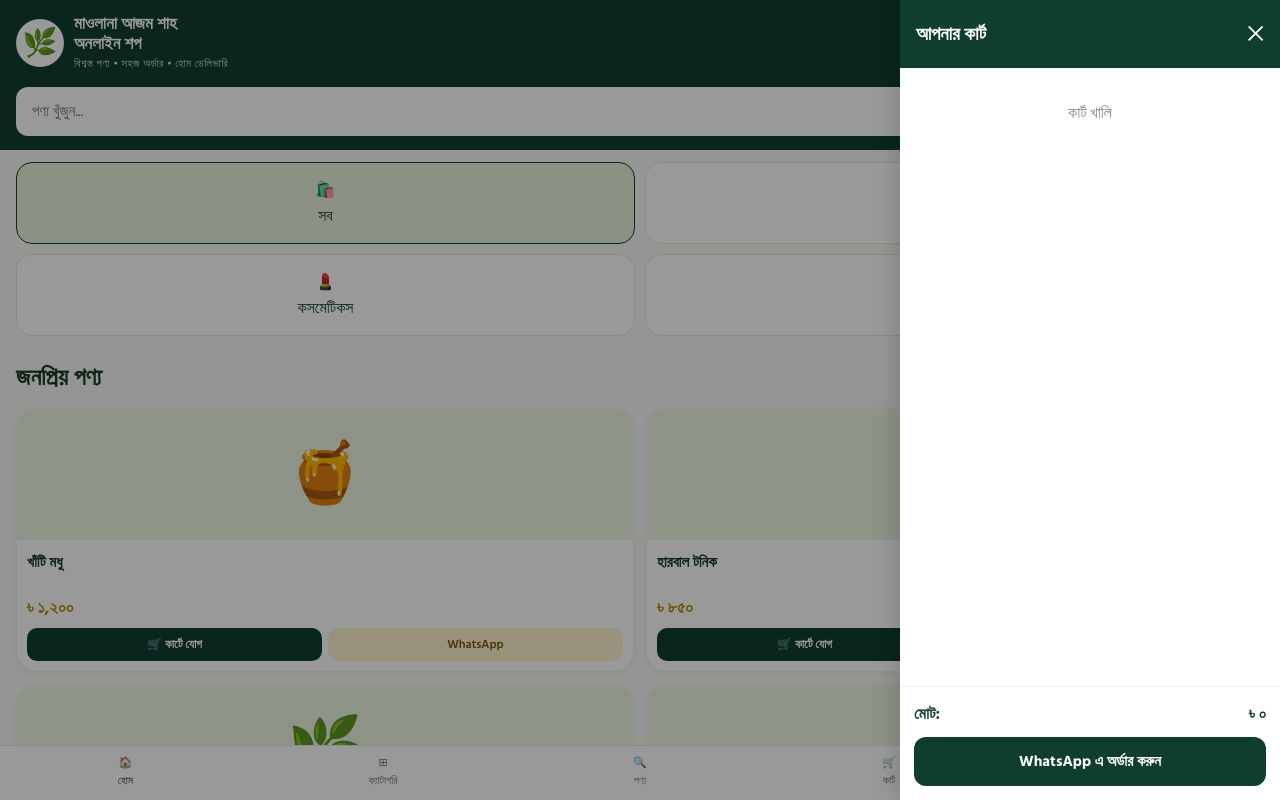
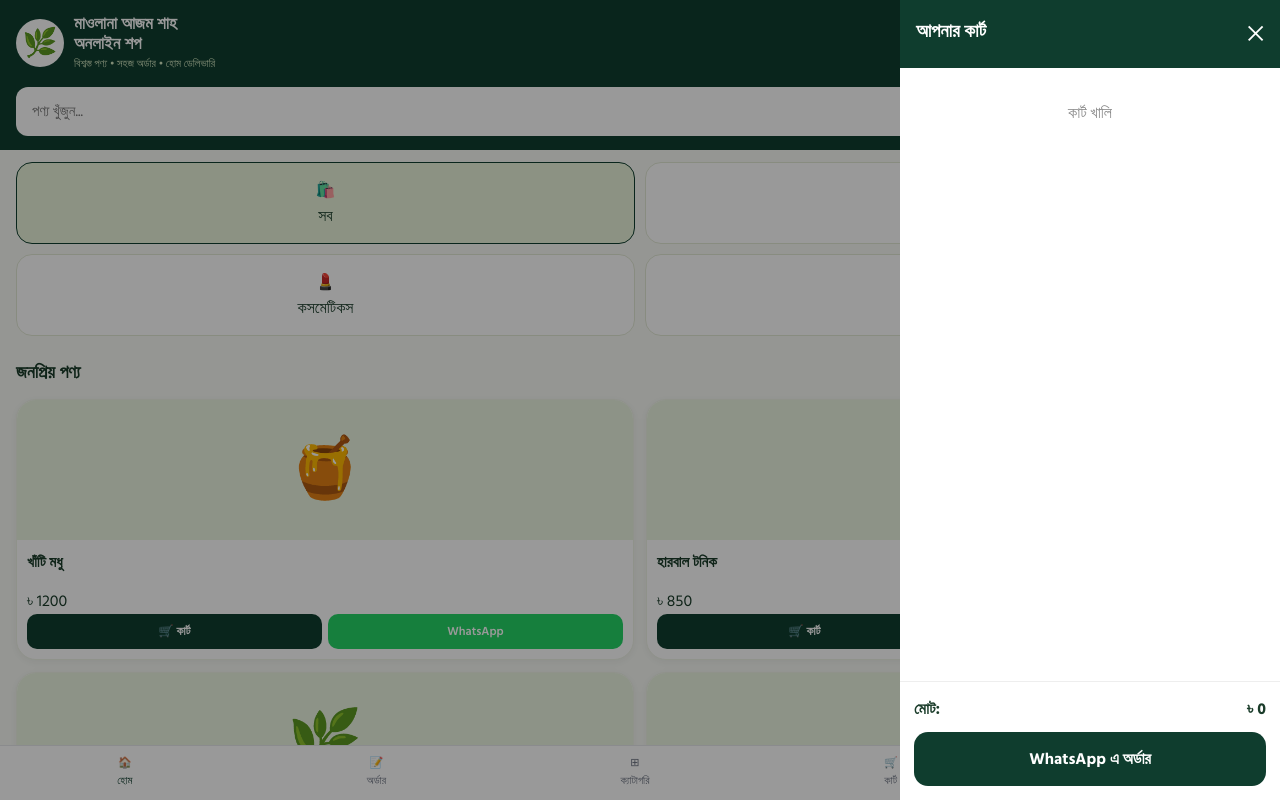
Before and after one commit to mdajomsah-cmd/azam-herbal, a plain HTML site: page index.html in a window 1280 px wide. Both pictures are taken after a click on the link "🛒 কার্ট". Shown: the top 800 px of the page. Drawn offline with Linux system fonts and the light colour scheme.

Commit message:
Update index.html

```diff
--- a/index.html
+++ b/index.html
@@ -7,77 +7,110 @@
 <link href="https://fonts.googleapis.com/css2?family=Hind+Siliguri:wght@400;500;600;700&display=swap" rel="stylesheet">
 <style>
 *{margin:0;padding:0;box-sizing:border-box;font-family:'Hind Siliguri',sans-serif}
-body{background:#f8faf5;color:#1a3c2a;padding-bottom:90px}
+body{background:#f8faf5;color:#1a3c2a;padding-bottom:80px}
 .header{background:#0f3d2e;color:white;padding:14px 16px;display:flex;justify-content:space-between;align-items:center;position:sticky;top:0;z-index:10}
 .logo{display:flex;gap:10px;align-items:center}
 .logo-icon{width:48px;height:48px;background:white;border-radius:50%;display:flex;align-items:center;justify-content:center;font-size:28px}
 .logo h1{font-size:17px;line-height:1.2;font-weight:700}
-.logo p{font-size:11px;color:#d4e8c2;letter-spacing:.5px}
+.logo p{font-size:11px;color:#d4e8c2}
 .cart-btn{background:#d4a017;color:white;border:none;width:58px;height:58px;border-radius:14px;display:flex;flex-direction:column;align-items:center;justify-content:center;font-weight:700;cursor:pointer}
-.search-bar{background:#0f3d2e;padding:0 16px 14px;display:flex;gap:0}
+.search-bar{background:#0f3d2e;padding:0 16px 14px;display:flex}
 .search-bar input{flex:1;padding:12px 16px;border-radius:12px 0 0 12px;border:none;outline:none;font-size:15px}
 .search-bar button{background:#d4a017;border:none;padding:0 18px;border-radius:0 12px 12px 0;font-size:18px;cursor:pointer}
 .categories{display:grid;grid-template-columns:1fr 1fr;gap:10px;padding:12px 16px}
 .cat-card{background:white;border:1.5px solid #e2e8d5;padding:14px;border-radius:16px;text-align:center;cursor:pointer}
 .cat-card.active{background:#e8f3d9;border-color:#0f3d2e}
 .products{display:grid;grid-template-columns:1fr 1fr;gap:12px;padding:6px 16px}
-.product-card{background:white;border-radius:20px;overflow:hidden;box-shadow:0 2px 10px rgba(0,0,0,.06);border:1px solid #eef2e6}
-.product-img{background:#eaf5e1;height:130px;display:flex;align-items:center;justify-content:center;font-size:60px;overflow:hidden}
-.product-info{padding:10px}
-.product-info h3{font-size:15px;font-weight:600;height:38px;overflow:hidden}
-.product-info .price{color:#b78a00;font-weight:700;font-size:17px;margin:6px 0}
-.btn-row{display:flex;gap:6px}
-.btn-cart{flex:1;background:#0f3d2e;color:white;border:none;padding:7px 6px;border-radius:10px;font-size:12px;font-weight:600;cursor:pointer}
-.btn-wa{flex:1;background:#fdf3d0;color:#7a5a00;border:none;padding:7px 6px;border-radius:10px;font-size:12px;font-weight:600;cursor:pointer}
+.product-card{background:white;border-radius:20px;overflow:hidden;box-shadow:0 2px 10px rgba(0,0,0,.06);border:1px solid #eef2e6;display:flex;flex-direction:column}
+.product-img{background:#eaf5e1;height:140px;display:flex;align-items:center;justify-content:center;font-size:60px}
+.product-info{padding:10px;flex:1;display:flex;flex-direction:column}
+.product-info h3{font-size:15px;font-weight:600;min-height:38px}
+.product-info.price{color:#b78a00;font-weight:700;font-size:17px;margin:6px 0}
+.btn-row{display:flex;gap:6px;margin-top:auto}
+.btn-cart{flex:1;background:#0f3d2e;color:white;border:none;padding:8px 4px;border-radius:10px;font-size:12px;font-weight:600;cursor:pointer}
+.btn-wa{flex:1;background:#25D366;color:white;border:none;padding:8px 4px;border-radius:10px;font-size:12px;font-weight:600;cursor:pointer}
+.order-section{background:white;margin:16px;border-radius:20px;padding:20px;box-shadow:0 4px 16px rgba(0,0,0,.06);border:1px solid #e5e7eb}
+.order-section h2{text-align:center;color:#0f3d2e;font-size:20px}
+.order-section.subtitle{text-align:center;color:#888;font-size:13px;margin-bottom:16px}
+.order-section input,.order-section textarea,.order-section select{width:100%;padding:12px 14px;border:1.5px solid #d6dbc9;border-radius:12px;outline:none;font-size:14px;margin-bottom:10px}
+.order-btn-big{width:100%;background:#25D366;color:white;border:none;padding:14px;border-radius:14px;font-weight:700;font-size:16px;cursor:pointer}
+#toast{position:fixed;bottom:90px;left:50%;transform:translateX(-50%);background:#0f3d2e;color:white;padding:10px 18px;border-radius:24px;font-size:13px;display:none;z-index:100}
+.cart-drawer{position:fixed;top:0;right:-100%;width:88%;max-width:380px;height:100%;background:white;z-index:50;transition:.3s;display:flex;flex-direction:column}
+.cart-drawer.open{right:0}
+.cart-header{padding:16px;background:#0f3d2e;color:white;display:flex;justify-content:space-between}
+.overlay{position:fixed;inset:0;background:rgba(0,0,0,.4);display:none;z-index:40}
+.overlay.show{display:block}
 .bottom-nav{position:fixed;bottom:0;left:0;right:0;background:white;border-top:1px solid #e5e7eb;display:flex;justify-content:space-around;padding:8px 0 10px;z-index:20}
 .nav-item{display:flex;flex-direction:column;align-items:center;text-decoration:none;color:#6b7280;font-size:11px}
 .nav-item.active{color:#0f3d2e}
-#toast{position:fixed;bottom:100px;left:50%;transform:translateX(-50%);background:#0f3d2e;color:white;padding:10px 18px;border-radius:24px;font-size:13px;display:none;z-index:100}
-.cart-drawer{position:fixed;top:0;right:-100%;width:88%;max-width:380px;height:100%;background:white;z-index:50;transition:.3s;box-shadow:-4px 0 20px rgba(0,0,0,.15);display:flex;flex-direction:column}
-.cart-drawer.open{right:0}
-.cart-header{padding:16px;background:#0f3d2e;color:white;display:flex;justify-content:space-between;align-items:center}
-.cart-items{flex:1;overflow:auto;padding:12px}
-.cart-footer{padding:14px;border-top:1px solid #eee}
-.order-btn{width:100%;background:#0f3d2e;color:white;border:none;padding:12px;border-radius:12px;font-weight:700;font-size:15px;cursor:pointer}
-.overlay{position:fixed;inset:0;background:rgba(0,0,0,.4);display:none;z-index:40}
-.overlay.show{display:block}
-#orderModal{position:fixed;inset:0;background:rgba(0,0,0,.6);display:none;z-index:100;justify-content:center;align-items:center;padding:16px}
-#orderModal.show{display:flex}
-.order-box{background:white;width:100%;max-width:380px;border-radius:20px;padding:20px}
-.order-box input,.order-box textarea{width:100%;padding:12px 14px;border:1.5px solid #d6dbc9;border-radius:12px;outline:none;font-size:14px;margin-bottom:10px}
 </style>
 </head>
 <body>
-<div class="header"><div class="logo"><div class="logo-icon">🌿</div><div><h1>মাওলানা আজম শাহ<br>অনলাইন শপ</h1><p>বিশ্বস্ত পণ্য • সহজ অর্ডার • হোম ডেলিভারি</p></div></div><button class="cart-btn" onclick="toggleCart()">🛒<span id="cartCount">0</span></button></div>
+<div class="header">
+  <div class="logo"><div class="logo-icon">🌿</div><div><h1>মাওলানা আজম শাহ<br>অনলাইন শপ</h1><p>বিশ্বস্ত পণ্য • সহজ অর্ডার • হোম ডেলিভারি</p></div></div>
+  <button class="cart-btn" onclick="toggleCart()">🛒<span id="cartCount">0</span></button>
+</div>
 <div class="search-bar"><input id="searchInput" type="text" placeholder="পণ্য খুঁজুন..." oninput="renderProducts()"><button>🔍</button></div>
 <div class="categories">
-<div class="cat-card active" onclick="filterCat('সব',this)"><div class="emoji">🛍️</div><p>সব</p></div>
-<div class="cat-card" onclick="filterCat('আয়ুর্বেদিক',this)"><div class="emoji">🌿</div><p>আয়ুর্বেদিক</p></div>
-<div class="cat-card" onclick="filterCat('কসমেটিকস',this)"><div class="emoji">💄</div><p>কসমেটিকস</p></div>
-<div class="cat-card" onclick="filterCat('পোশাক',this)"><div class="emoji">👗</div><p>পোশাক</p></div>
+  <div class="cat-card active" onclick="filterCat('সব',this)">🛍️<p>সব</p></div>
+  <div class="cat-card" onclick="filterCat('আয়ুর্বেদিক',this)">🌿<p>আয়ুর্বেদিক</p></div>
+  <div class="cat-card" onclick="filterCat('কসমেটিকস',this)">💄<p>কসমেটিকস</p></div>
+  <div class="cat-card" onclick="filterCat('পোশাক',this)">👗<p>পোশাক</p></div>
 </div>
-<div class="section-title" style="display:flex;justify-content:space-between;padding:10px 16px 6px"><h2>জনপ্রিয় পণ্য</h2><a href="#" style="color:#d4a017">সব</a></div>
+<div style="display:flex;justify-content:space-between;padding:10px 16px 6px"><h2 style="font-size:18px">জনপ্রিয় পণ্য</h2></div>
 <div class="products" id="productsGrid"></div>
+
+<!-- আপনার চাওয়া আলাদা অর্ডার সেকশন -->
+<div class="order-section" id="orderSection">
+  <h2>📝 অর্ডার করুন</h2>
+  <p class="subtitle">নিচের ফর্ম পূরণ করে সরাসরি WhatsApp এ অর্ডার করুন</p>
+  <input id="oName" type="text" placeholder="আপনার নাম *">
+  <input id="oPhone" type="tel" placeholder="মোবাইল নম্বর *">
+  <textarea id="oAddress" rows="3" placeholder="সম্পূর্ণ ঠিকানা *"></textarea>
+  <select id="oProduct"><option value="">পণ্য নির্বাচন করুন</option></select>
+  <input id="oQty" type="number" value="1" min="1">
+  <button class="order-btn-big" onclick="submitBottomOrder()">WhatsApp এ অর্ডার পাঠান ✓</button>
+  <p style="text-align:center;font-size:11px;color:#888;margin-top:10px">01603104191 নম্বরে যাবে</p>
+</div>
+
 <div class="overlay" id="overlay" onclick="toggleCart()"></div>
-<div class="cart-drawer" id="cartDrawer"><div class="cart-header"><h3>আপনার কার্ট</h3><button onclick="toggleCart()" style="background:none;border:none;color:white;font-size:22px">✕</button></div><div class="cart-items" id="cartItems">কার্ট খালি</div><div class="cart-footer"><div style="display:flex;justify-content:space-between;margin-bottom:10px;font-weight:700"><span>মোট:</span><span id="totalPrice">৳ ০</span></div><button class="order-btn" onclick="openOrderModal('cart')">WhatsApp এ অর্ডার করুন</button></div></div>
-<div class="bottom-nav"><a href="#" class="nav-item active"><span class="icon">🏠</span>হোম</a><a href="#" class="nav-item"><span class="icon">⊞</span>ক্যাটাগরি</a><a href="#" class="nav-item"><span class="icon">🔍</span>পণ্য</a><a href="#" onclick="toggleCart();return false" class="nav-item"><span class="icon">🛒</span>কার্ট</a><a href="admin.html" class="nav-item"><span class="icon">👤</span>Admin</a></div>
+<div class="cart-drawer" id="cartDrawer">
+  <div class="cart-header"><h3>আপনার কার্ট</h3><button onclick="toggleCart()" style="background:none;border:none;color:white;font-size:22px">✕</button></div>
+  <div id="cartItems" style="flex:1;overflow:auto;padding:12px">কার্ট খালি</div>
+  <div style="padding:14px;border-top:1px solid #eee">
+    <div style="display:flex;justify-content:space-between;font-weight:700"><span>মোট:</span><span id="totalPrice">৳ ০</span></div>
+    <button class="order-btn-big" style="margin-top:10px;background:#0f3d2e" onclick="orderFromCart()">WhatsApp এ অর্ডার</button>
+  </div>
+</div>
+<div class="bottom-nav">
+  <a href="#" class="nav-item active"><span>🏠</span>হোম</a>
+  <a href="#orderSection" class="nav-item"><span>📝</span>অর্ডার</a>
+  <a href="#" class="nav-item"><span>⊞</span>ক্যাটাগরি</a>
+  <a href="#" onclick="toggleCart();return false" class="nav-item"><span>🛒</span>কার্ট</a>
+  <a href="admin.html" class="nav-item"><span>👤</span>Admin</a>
+</div>
 <div id="toast"></div>
-<div id="orderModal" onclick="if(event.target===this) closeOrderModal()"><div class="order-box"><h3 style="text-align:center;margin-bottom:14px">অর্ডার কনফার্ম করুন</h3><input id="cName" type="text" placeholder="আপনার নাম *"><input id="cPhone" type="tel" placeholder="মোবাইল নম্বর *"><textarea id="cAddress" rows="3" placeholder="সম্পূর্ণ ঠিকানা *"></textarea><div id="orderSummary" style="background:#f8faf5;padding:10px;border-radius:10px;font-size:13px;margin-bottom:10px;display:none"></div><button class="order-btn" onclick="confirmOrder()">অর্ডার কনফার্ম করুন ✓</button><button onclick="closeOrderModal()" style="width:100%;background:#eee;border:none;padding:11px;border-radius:12px;margin-top:8px;font-weight:600;cursor:pointer">বাতিল</button></div></div>
 <script>
-let defaultProducts=[{id:1,name:'খাঁটি মধু',price:1200,cat:'আয়ুর্বেদিক',img:'🍯'},{id:2,name:'হারবাল টনিক',price:850,cat:'আয়ুর্বেদিক',img:'🌿'},{id:3,name:'কালোজিরা তেল ১০০মিলি',price:450,cat:'আয়ুর্বেদিক',img:'🌿'},{id:4,name:'নিম তেল ১০০মিলি',price:380,cat:'কসমেটিকস',img:'🧴'}];
-let currentCat='সব';let cart=[];let pendingSingleProduct=null;
-function getStoredProducts(){let s=localStorage.getItem('azam_products');if(s){try{return JSON.parse(s)}catch(e){}}return defaultProducts;}
-function filterCat(c,el){currentCat=c;document.querySelectorAll('.cat-card').forEach(x=>x.classList.remove('active'));if(el) el.classList.add('active');renderProducts();}
-function renderProducts(){let q=document.getElementById('searchInput').value.toLowerCase();let all=getStoredProducts();let filtered=all.filter(p=>{let catMatch=currentCat==='সব'||p.cat===currentCat;let searchMatch=p.name.toLowerCase().includes(q);return catMatch&&searchMatch;});let grid=document.getElementById('productsGrid');grid.innerHTML=filtered.map(p=>`<div class="product-card"><div class="product-img" style="background:#eaf5e1;height:130px;display:flex;align-items:center;justify-content:center;font-size:60px">${p.imgData?`<img src="${p.imgData}" style="width:100%;height:100%;object-fit:cover">`:p.img}</div><div class="product-info"><h3>${p.name}</h3><div class="price">৳ ${p.price.toLocaleString('bn-BD')}</div><div class="btn-row"><button class="btn-cart" onclick="addToCart(${p.id})">🛒 কার্টে যোগ</button><button class="btn-wa" onclick="openOrderModal('single','${p.name.replace(/'/g, "\\'")}',${p.price})">WhatsApp</button></div></div></div>`).join('');}
-function addToCart(id){let prod=getStoredProducts().find(p=>p.id===id);let f=cart.find(c=>c.id===id);if(f) f.qty++;else cart.push({...prod,qty:1});updateCart();toast('কার্টে যোগ হয়েছে');}
-function updateCart(){document.getElementById('cartCount').innerText=cart.reduce((a,b)=>a+b.qty,0);let itemsDiv=document.getElementById('cartItems');if(cart.length===0){itemsDiv.innerHTML='<p style="text-align:center;padding:20px;color:#888">কার্ট খালি</p>';}else{itemsDiv.innerHTML=cart.map(c=>`<div style="display:flex;gap:10px;padding:10px 0;border-bottom:1px solid #f0f0f0"><div style="width:50px;height:50px;background:#eaf5e1;border-radius:10px;display:flex;align-items:center;justify-content:center;font-size:24px">${c.img}</div><div style="flex:1"><div style="font-weight:600;font-size:13px">${c.name}</div><div style="font-size:12px;color:#b78a00">৳ ${c.price} x ${c.qty}</div></div><button onclick="removeCart(${c.id})" style="border:none;background:#fee;color:#c00;padding:4px 8px;border-radius:8px">✕</button></div>`).join('');}let total=cart.reduce((a,b)=>a+b.price*b.qty,0);document.getElementById('totalPrice').innerText='৳ '+total.toLocaleString('bn-BD');}
+let defaultProducts=[{id:1,name:'খাঁটি মধু',price:1200,cat:'আয়ুর্বেদিক',img:'🍯'},{id:2,name:'হারবাল টনিক',price:850,cat:'আয়ুর্বেদিক',img:'🌿'},{id:3,name:'কালোজিরা তেল ১০০মিলি',price:450,cat:'আয়ুর্বেদিক',img:'🌿'},{id:4,name:'নিম তেল ১০০মিলি',price:380,cat:'কসমেটিকস',img:'🧴'},{id:5,name:'মধুময় বাদাম',price:950,cat:'আয়ুর্বেদিক',img:'🥜'},{id:6,name:'হিজাব',price:650,cat:'পোশাক',img:'🧕'}];
+let currentCat='সব',cart=[];
+function getStoredProducts(){let s=localStorage.getItem('azam_products');try{return s?JSON.parse(s):defaultProducts}catch(e){return defaultProducts}}
+function filterCat(c,el){currentCat=c;document.querySelectorAll('.cat-card').forEach(x=>x.classList.remove('active'));if(el)el.classList.add('active');renderProducts();}
+function renderProducts(){
+  let q=document.getElementById('searchInput').value.toLowerCase();
+  let all=getStoredProducts();
+  let filtered=all.filter(p=>(currentCat==='সব'||p.cat===currentCat)&&p.name.toLowerCase().includes(q));
+  document.getElementById('productsGrid').innerHTML=filtered.map(p=>`<div class="product-card"><div class="product-img">${p.imgData?`<img src="${p.imgData}" style="width:100%;height:100%;object-fit:cover">`:p.img}</div><div class="product-info"><h3>${p.name}</h3><div class="price">৳ ${p.price}</div><div class="btn-row"><button class="btn-cart" onclick="addToCart(${p.id})">🛒 কার্ট</button><button class="btn-wa" onclick="directWhatsApp('${p.name}',${p.price})">WhatsApp</button></div></div></div>`).join('');
+  document.getElementById('oProduct').innerHTML='<option value="">পণ্য নির্বাচন করুন</option>'+all.map(p=>`<option value="${p.name}|${p.price}">${p.name} - ৳ ${p.price}</option>`).join('');
+}
+function addToCart(id){let prod=getStoredProducts().find(p=>p.id===id);let f=cart.find(c=>c.id===id);if(f)f.qty++;else cart.push({...prod,qty:1});updateCart();toast('কার্টে যোগ হয়েছে');}
+function updateCart(){document.getElementById('cartCount').innerText=cart.reduce((a,b)=>a+b.qty,0);let div=document.getElementById('cartItems');if(cart.length===0)div.innerHTML='<p style="text-align:center;color:#888;padding:20px">কার্ট খালি</p>';else div.innerHTML=cart.map(c=>`<div style="display:flex;gap:10px;padding:10px 0;border-bottom:1px solid #eee"><div>${c.img}</div><div style="flex:1"><b>${c.name}</b><br>৳ ${c.price} x ${c.qty}</div><button onclick="removeCart(${c.id})" style="border:none;background:#fee;color:#c00;padding:4px 8px;border-radius:6px">✕</button></div>`).join('');document.getElementById('totalPrice').innerText='৳ '+cart.reduce((a,b)=>a+b.price*b.qty,0);}
 function removeCart(id){cart=cart.filter(c=>c.id!==id);updateCart();}
 function toggleCart(){document.getElementById('cartDrawer').classList.toggle('open');document.getElementById('overlay').classList.toggle('show');}
-function toast(m){let t=document.getElementById('toast');t.innerText=m;t.style.display='block';setTimeout(()=>t.style.display='none',2000);}
-let orderMode='cart';
-function openOrderModal(mode,name,price){orderMode=mode;pendingSingleProduct=null;let summary=document.getElementById('orderSummary');if(mode==='cart'){if(cart.length===0){toast('কার্ট খালি');return;}let total=cart.reduce((a,b)=>a+b.price*b.qty,0);summary.style.display='block';summary.innerHTML=cart.map(c=>`• ${c.name} x ${c.qty}`).join('<br>')+`<br><b>মোট: ৳ ${total}</b>`;if(document.getElementById('cartDrawer').classList.contains('open')) toggleCart();}else{pendingSingleProduct={name,price};summary.style.display='block';summary.innerHTML=`• ${name}<br><b>দাম: ৳ ${price}</b>`;}document.getElementById('orderModal').classList.add('show');}
-function closeOrderModal(){document.getElementById('orderModal').classList.remove('show');}
-function confirmOrder(){let name=document.getElementById('cName').value.trim();let phone=document.getElementById('cPhone').value.trim();let address=document.getElementById('cAddress').value.trim();if(!name||!phone||!address){toast('নাম, ফোন, ঠিকানা সব লিখুন');return;}if(phone.length<11){toast('সঠিক মোবাইল নম্বর দিন');return;}let waNumber='8801603104191';let msg='আসসালামু আলাইকুম%0A%0A🛒 *নতুন অর্ডার*%0A%0A';msg+=`*নাম:* ${encodeURIComponent(name)}%0A*ফোন:* ${encodeURIComponent(phone)}%0A*ঠিকানা:* ${encodeURIComponent(address)}%0A%0A*পণ্য:*%0A`;let total=0;if(orderMode==='cart'){cart.forEach(c=>{msg+=`- ${encodeURIComponent(c.name)} x ${c.qty} = ৳ ${c.price*c.qty}%0A`;total+=c.price*c.qty;});let orders=JSON.parse(localStorage.getItem('azam_orders')||'[]');orders.unshift({date:new Date().toLocaleString('bn-BD'),customer:{name,phone,address},items:[...cart],total});localStorage.setItem('azam_orders',JSON.stringify(orders));}else if(pendingSingleProduct){msg+=`- ${encodeURIComponent(pendingSingleProduct.name)} = ৳ ${pendingSingleProduct.price}%0A`;total=pendingSingleProduct.price;}msg+=`%0A*মোট:* ৳ ${total}%0A`;closeOrderModal();toast('WhatsApp এ নিয়ে যাচ্ছি...');window.open(`https://wa.me/${waNumber}?text=${msg}`,'_blank');document.getElementById('cName').value='';document.getElementById('cPhone').value='';document.getElementById('cAddress').value='';}
+function toast(m){let t=document.getElementById('toast');t.innerText=m;t.style.display='block';setTimeout(()=>t.style.display='none',2500);}
+const WA_NUMBER='8801603104191';
+function directWhatsApp(name,price){let msg=`আসসালামু আলাইকুম%0A%0A🛒 অর্ডার:%20${encodeURIComponent(name)}%0Aদাম:%20৳%20${price}`;window.open(`https://wa.me/${WA_NUMBER}?text=${msg}`,'_blank');}
+function submitBottomOrder(){let name=document.getElementById('oName').value.trim();let phone=document.getElementById('oPhone').value.trim();let address=document.getElementById('oAddress').value.trim();let prodVal=document.getElementById('oProduct').value;let qty=document.getElementById('oQty').value||1;if(!name||!phone||!address){toast('নাম, ফোন, ঠিকানা লিখুন');return;}if(!prodVal){toast('পণ্য নির্বাচন করুন');return;}let parts=prodVal.split('|');let pName=parts[0];let pPrice=parts[1];let total=pPrice*qty;let msg=`আসসালামু আলাইকুম%0A%0A🛒 *নতুন অর্ডার*%0Aনাম:%20${encodeURIComponent(name)}%0Aফোন:%20${encodeURIComponent(phone)}%0Aঠিকানা:%20${encodeURIComponent(address)}%0A%0Aপণ্য:%20${encodeURIComponent(pName)}%0Aপরিমাণ:%20${qty}%0Aমোট:%20৳%20${total}`;window.open(`https://wa.me/${WA_NUMBER}?text=${msg}`,'_blank');}
+function orderFromCart(){if(cart.length===0){toast('কার্ট খালি');return;}let name=prompt('নাম:');if(!name)return;let phone=prompt('ফোন:');if(!phone)return;let address=prompt('ঠিকানা:');if(!address)return;let total=cart.reduce((a,b)=>a+b.price*b.qty,0);let msg=`অর্ডার%0Aনাম:${encodeURIComponent(name)}%0Aফোন:${encodeURIComponent(phone)}%0Aঠিকানা:${encodeURIComponent(address)}%0A`;cart.forEach(c=>{msg+=`${encodeURIComponent(c.name)}%20x%20${c.qty}%0A`;});msg+=`মোট:৳${total}`;window.open(`https://wa.me/${WA_NUMBER}?text=${msg}`,'_blank');}
 renderProducts();updateCart();
 </script>
 </body>
```
